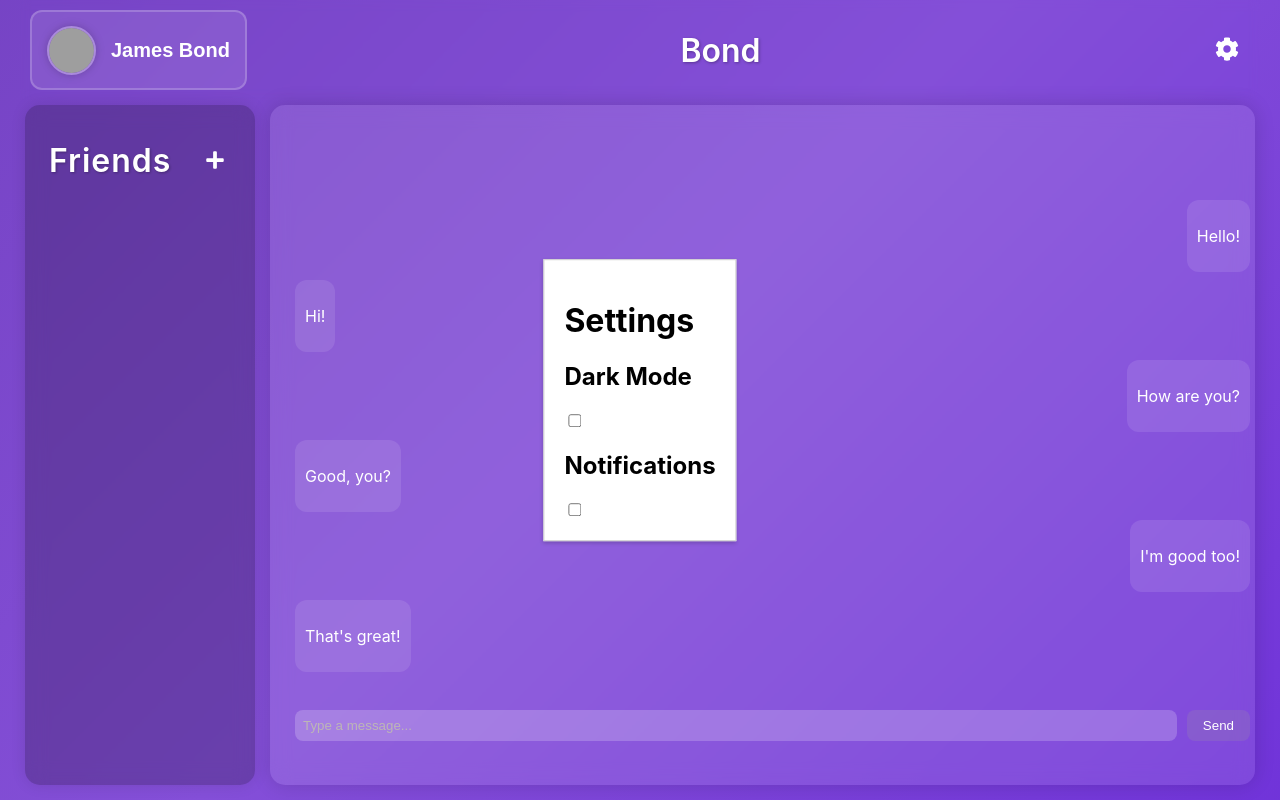
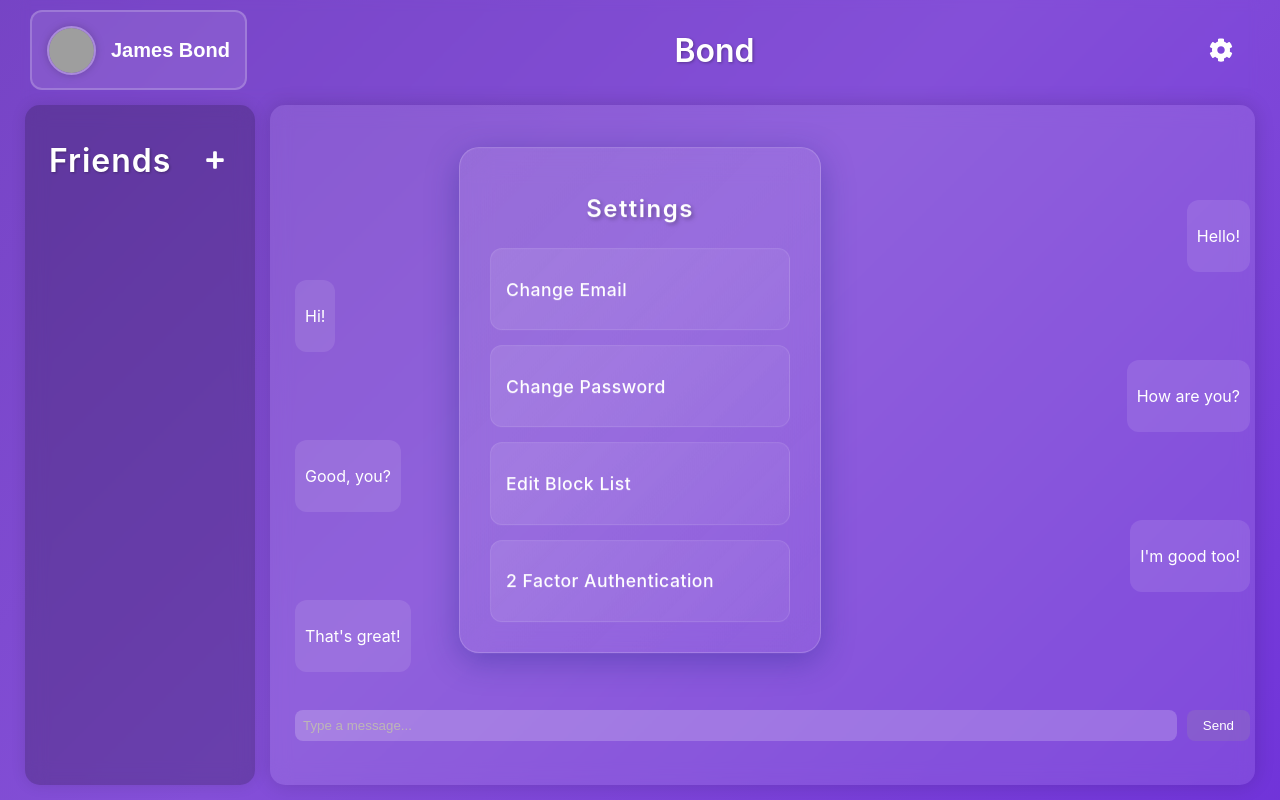
Before and after one commit to jadsaad06/BOND-Real-Time-Messaging, a React (Create React App) app in the folder frontend/: page / in a window 1280 px wide. Both pictures are taken after a click on the button 1234 px from the left and 50 px from the top of the page. Built offline with nearby package versions, Linux system fonts and the light colour scheme; grey boxes are pictures that could not be loaded.

Commit message:
Feat: Enhance settings UI with new styles and options

```diff
--- a/frontend/src/App.css
+++ b/frontend/src/App.css
@@ -73,9 +73,13 @@ html, body, #root, .App {
 }
 
 .settings-button{
+  background-color: transparent;
+  border: none;
   color: white;
-  background: transparent;
-  border: none;
+  padding: 8px 12px;
+  border-radius: 4px;
+  display: flex;
+  align-items: center;
 }
 
 .settings-icon {
--- a/frontend/src/App.js
+++ b/frontend/src/App.js
@@ -39,8 +39,8 @@ function App() {
           </button>
         </profile>
           <h1 className='title'>Bond</h1>
-          <button className="settings-button" onClick={toggleSettings}>
-            <FaCog className="settings-icon" />
+          <button className="settings-button">
+            <FaCog className="settings-icon" onClick={toggleSettings}/>
           </button>
       </header>
       <div className="app-body-container">
@@ -49,12 +49,16 @@ function App() {
             <h1 className="settings-title">Settings</h1>
             <div className="settings-content">
               <div className="setting">
-                <h2>Dark Mode</h2>
-                <input type="checkbox" />
+                <h2>Change Email</h2>
               </div>
               <div className="setting">
-                <h2>Notifications</h2>
-                <input type="checkbox" />
+                <h2>Change Password</h2>
+              </div>
+              <div className="setting">
+                <h2>Edit Block List</h2>
+              </div>
+              <div className="setting">
+                <h2>2 Factor Authentication</h2>
               </div>
             </div>
           </div>
--- a/frontend/src/settings.css
+++ b/frontend/src/settings.css
@@ -1,11 +1,83 @@
 .settings-container {
-    position: fixed;
-    top: 50%;
-    left: 50%;
-    transform: translate(-50%, -50%);
-    background-color: white;
-    padding: 20px;
-    border: 1px solid #ccc;
-    box-shadow: 0 2px 4px rgba(0, 0, 0, 0.2);
-    z-index: 1000; /* Ensure it's on top of other elements */
-  }
+  position: fixed;
+  top: 50%;
+  left: 50%;
+  transform: translate(-50%, -50%);
+  background: linear-gradient(135deg, rgba(255, 255, 255, 0.1), rgba(255, 255, 255, 0.05));
+  backdrop-filter: blur(15px);
+  -webkit-backdrop-filter: blur(15px);
+  padding: 30px;
+  border: 1px solid rgba(255, 255, 255, 0.18);
+  border-radius: 20px;
+  box-shadow: 0 8px 32px 0 rgba(31, 38, 135, 0.37);
+  z-index: 1000;
+  color: white;
+  min-width: 300px;
+}
+
+.settings-title {
+  font-size: 1.5rem;
+  font-weight: 600;
+  letter-spacing: 1.5px;
+  margin-bottom: 25px;
+  text-shadow: 2px 2px 4px rgba(0, 0, 0, 0.3);
+  text-align: center;
+}
+
+.settings-content {
+  display: flex;
+  flex-direction: column;
+  gap: 15px;
+}
+
+.setting {
+  display: flex;
+  justify-content: space-between;
+  align-items: center;
+  padding: 15px;
+  border-radius: 12px;
+  background: linear-gradient(135deg, rgba(255, 255, 255, 0.1), rgba(255, 255, 255, 0.05));
+  border: 1px solid rgba(255, 255, 255, 0.1);
+  transition: all 0.3s ease;
+}
+
+.setting:hover {
+  background: linear-gradient(135deg, rgba(255, 255, 255, 0.15), rgba(255, 255, 255, 0.1));
+  transform: translateY(-2px);
+  box-shadow: 0 5px 15px rgba(0, 0, 0, 0.2);
+}
+
+.setting h2 {
+  font-size: 1.1rem;
+  font-weight: 500;
+  letter-spacing: 0.5px;
+}
+
+.setting input[type="checkbox"] {
+  appearance: none;
+  -webkit-appearance: none;
+  width: 22px;
+  height: 22px;
+  border-radius: 6px;
+  background: rgba(255, 255, 255, 0.1);
+  border: 2px solid rgba(255, 255, 255, 0.3);
+  cursor: pointer;
+  position: relative;
+  transition: all 0.3s ease;
+}
+
+.setting input[type="checkbox"]:checked {
+  background: #5209db;
+  border-color: rgba(255, 255, 255, 0.5);
+}
+
+.setting input[type="checkbox"]:checked::before {
+  content: '✓';
+  position: absolute;
+  color: white;
+  font-size: 14px;
+  font-weight: bold;
+  left: 50%;
+  top: 50%;
+  transform: translate(-50%, -50%);
+}
```
